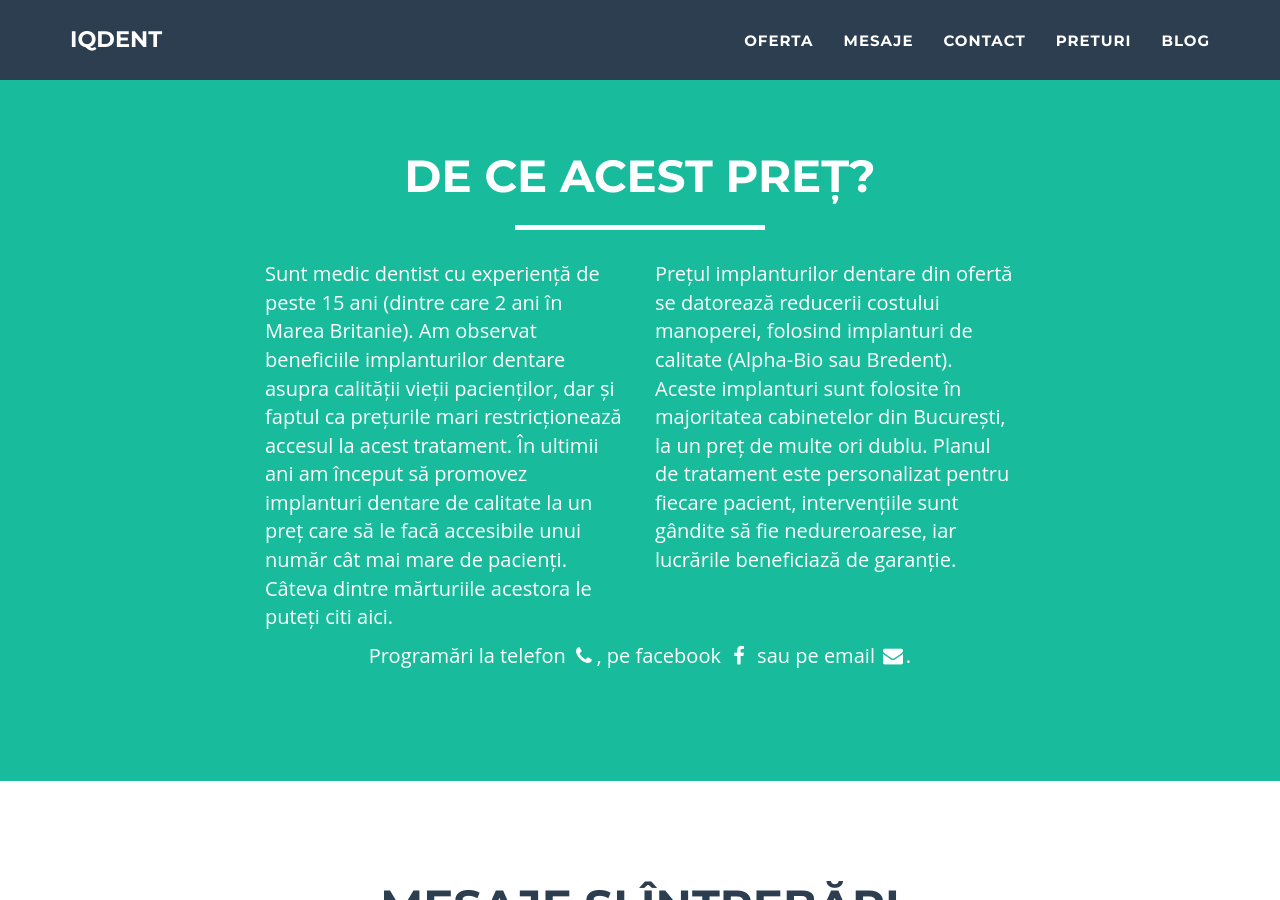
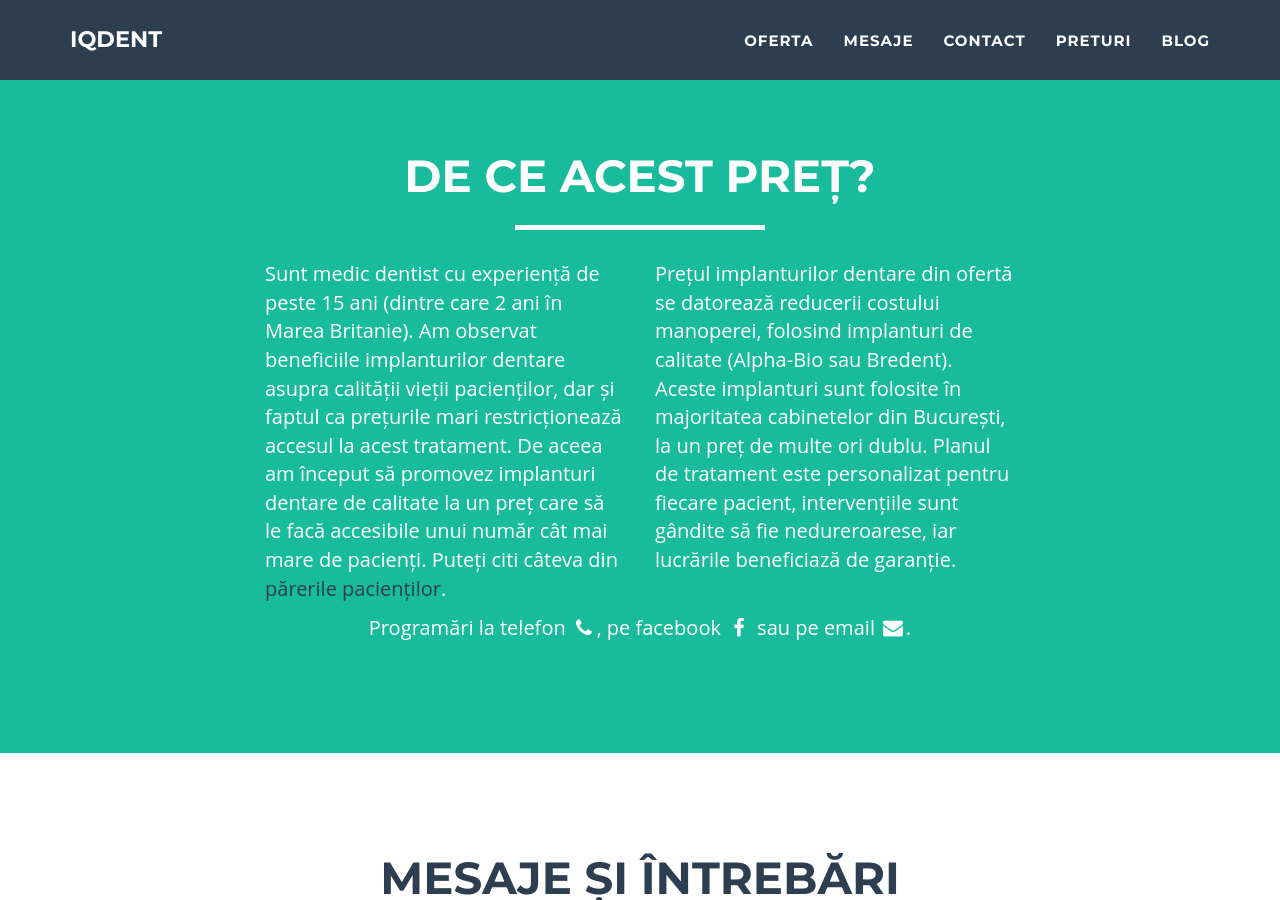
Before and after one commit to littledentgopo/offerdent, a Jekyll site: the page built from index.html, in a window 1280 px wide and 900 px high, scrolled down 1615 px. Built offline with Jekyll 4.4.1, drawn with Linux system fonts in a browser that asks for light colours; comment, search, counter and statistics services are not loaded.

Commit message:
change welcome

```diff
--- a/_includes/section-about.html
+++ b/_includes/section-about.html
@@ -8,7 +8,7 @@
             </div>
             <div class="row">
                 <div class="col-lg-4 col-lg-offset-2">
-                    <p>Sunt medic dentist cu experiență de peste 15 ani (dintre care 2 ani în Marea Britanie). Am observat beneficiile implanturilor dentare asupra calității vieții pacienților, dar și faptul ca prețurile mari restricționează accesul la acest tratament. În ultimii ani am început să promovez implanturi dentare de calitate la un preț care să le facă accesibile unui număr cât mai mare de pacienți. Câteva dintre mărturiile acestora le puteți citi <a href="/parerile-pacientilor.html">aici</a>.
+                    <p>Sunt medic dentist cu experiență de peste 15 ani (dintre care 2 ani în Marea Britanie). Am observat beneficiile implanturilor dentare asupra calității vieții pacienților, dar și faptul ca prețurile mari restricționează accesul la acest tratament. De aceea am început să promovez implanturi dentare de calitate la un preț care să le facă accesibile unui număr cât mai mare de pacienți. Puteți citi câteva din <a href="/parerile-pacientilor.html" style="color:#2C3E50">părerile pacienților</a>.
                     </p>
                 </div>
                 <div class="col-lg-4">
```
